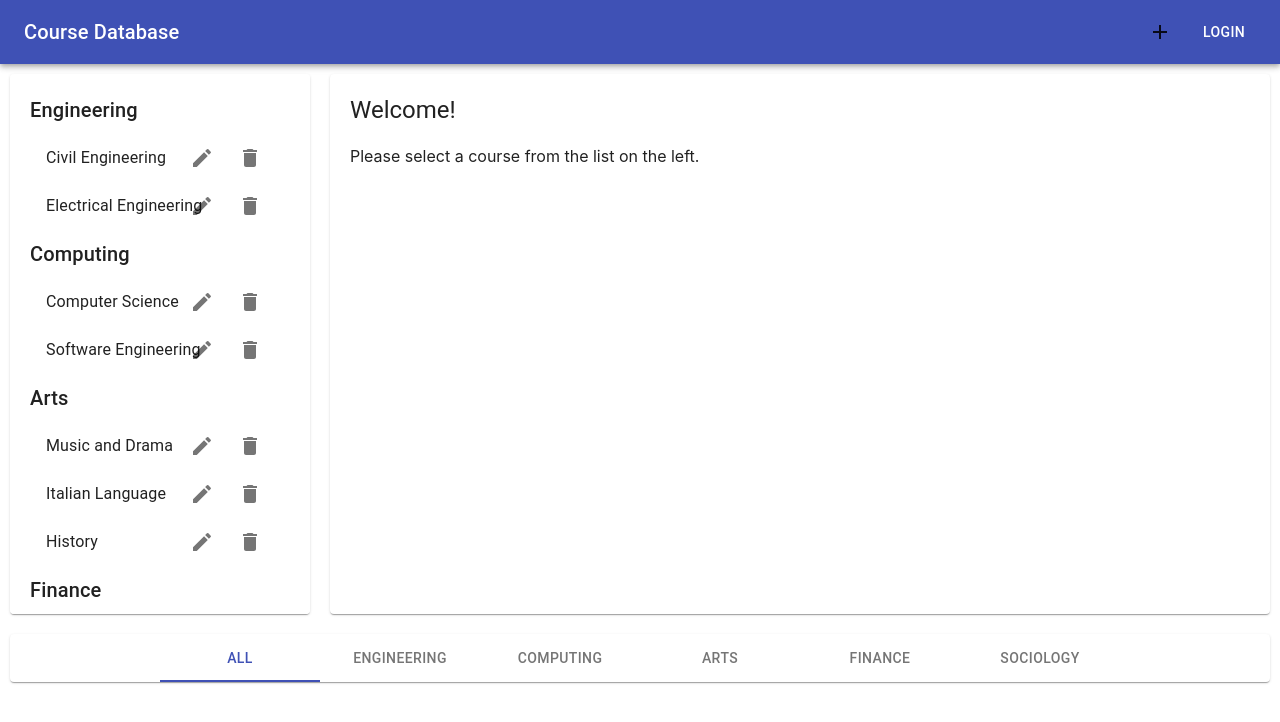
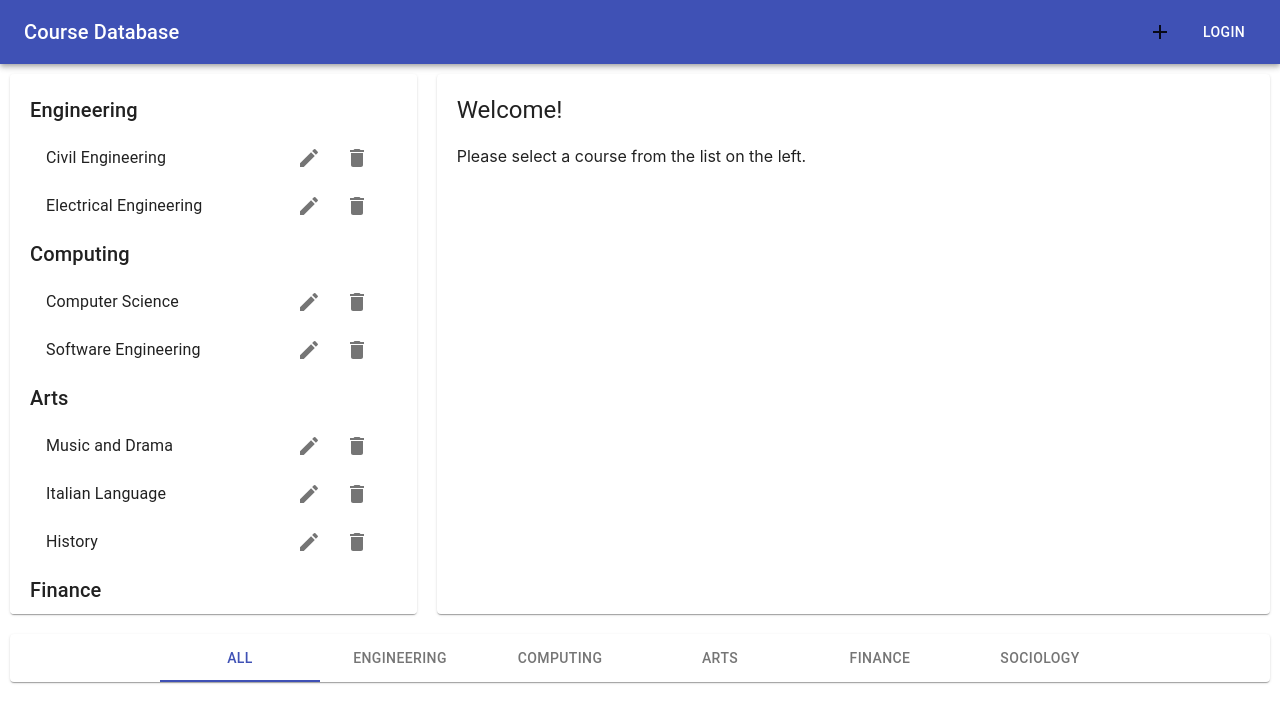
Before and after one commit to samuelbwambale/courses-APP, a React (Create React App) app: page / in a window 1280 px wide. Shown: the top 722 px of the page. Built offline with nearby package versions, Linux system fonts and the light colour scheme.

Commit message:
improve responsivenes

```diff
--- a/src/Components/Courses/index.js
+++ b/src/Components/Courses/index.js
@@ -42,7 +42,7 @@ export default ({
   onEdit
 }) => (
   <Grid container>
-    <Grid item sm={3}>
+    <Grid item xs={12} sm={4}>
       <Paper style={styles.Paper}>
         {courses.map(([group, courses]) =>
           !category || category === group ? (
@@ -70,7 +70,7 @@ export default ({
         )}
       </Paper>
     </Grid>
-    <Grid item sm={9}>
+    <Grid item xs={12} sm={8}>
       <Paper style={styles.Paper}>
         {editMode ? (
           <DialogContent>
```
Also changed, not shown: src/Components/Layouts/Footer.js (+7 -5 lines).
